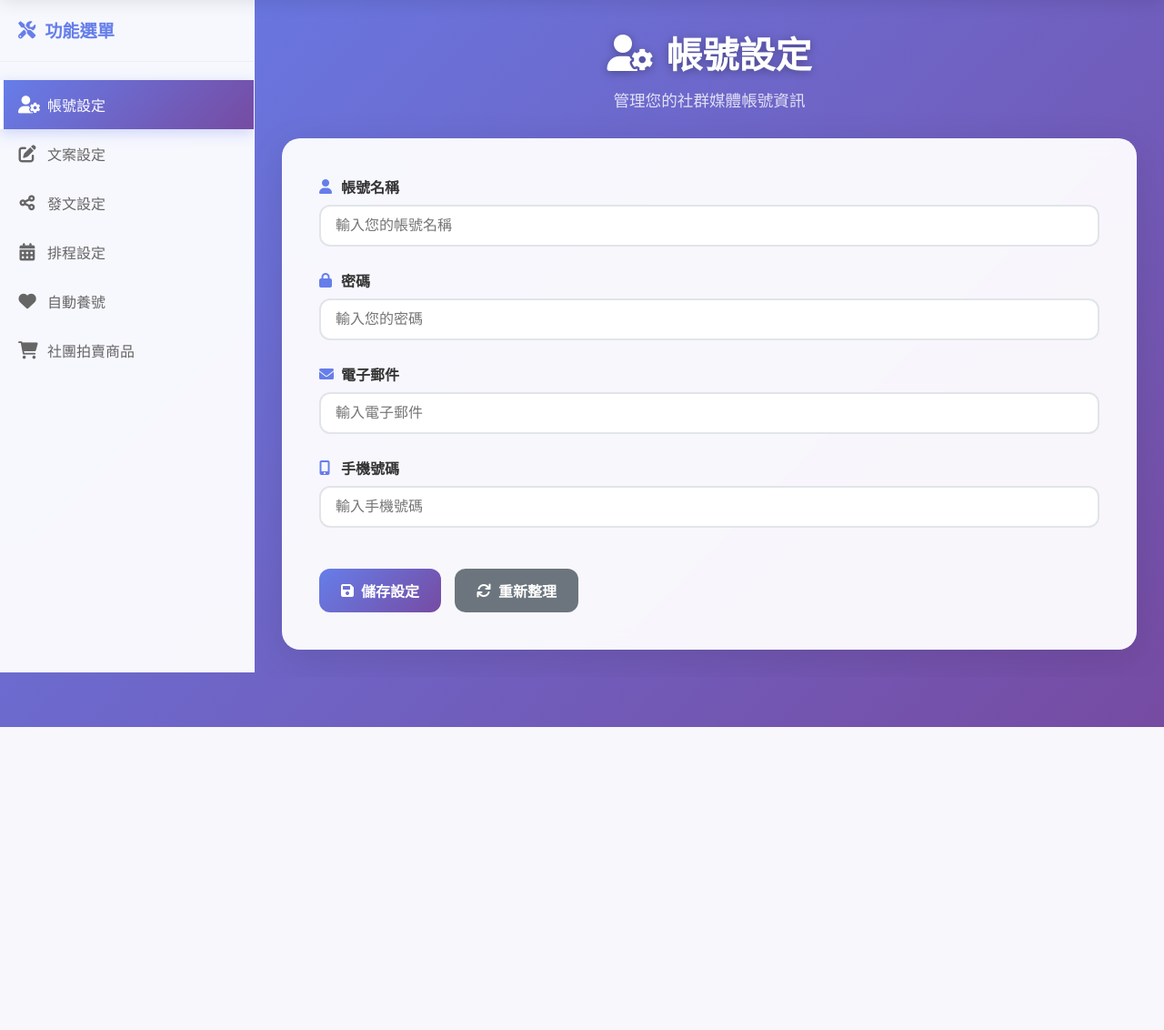
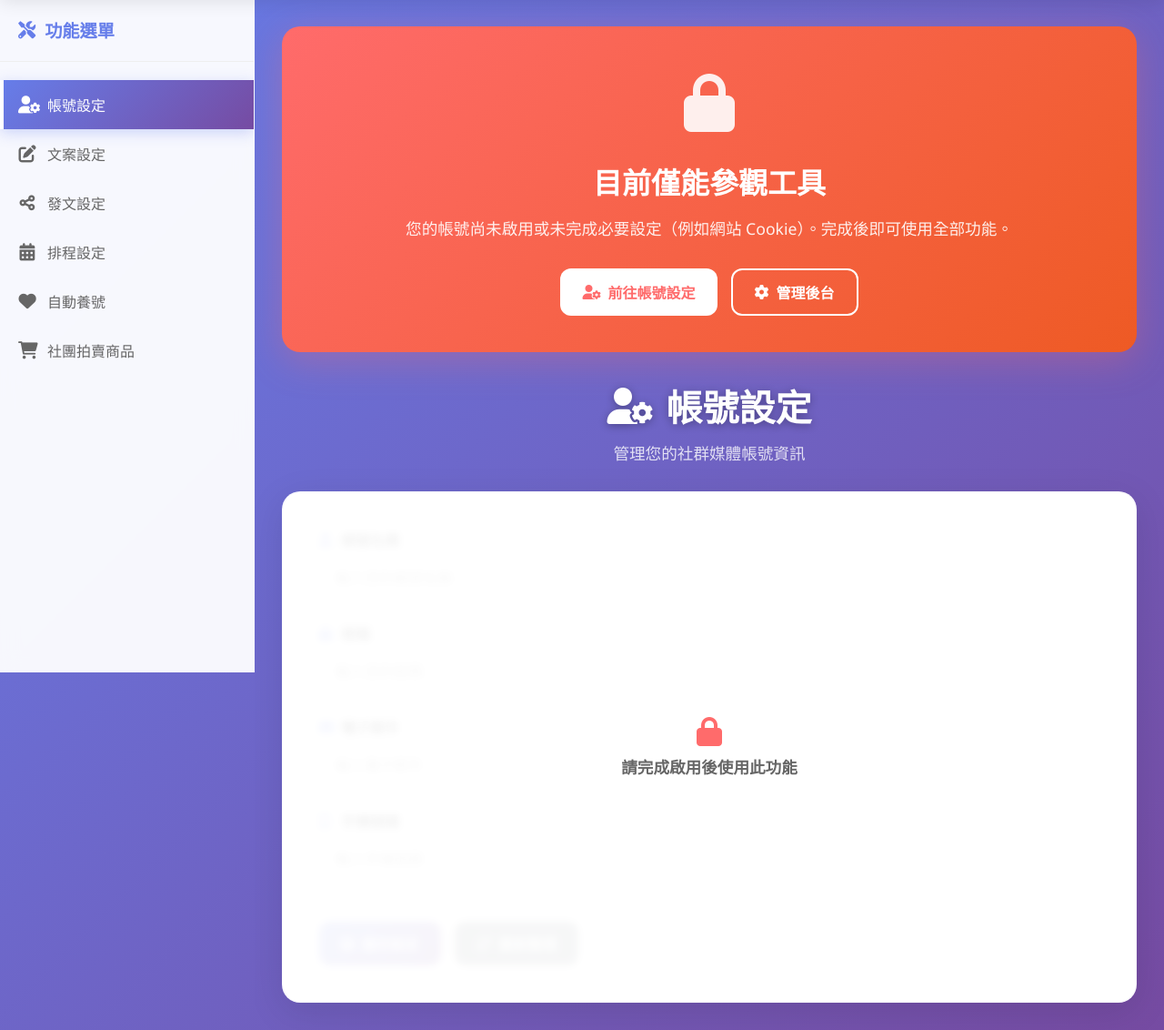
Before and after one commit to osmuntsun/Crawler_Web, a Django app: page /crawler/ in a window 1280 px wide. Shown: the part 61-1193 px from the top of the page at 91% size. Before the commit the page ends 860 px from the top, so only its background shows below. Run offline with Django 5.2, Linux system fonts and the light colour scheme; a user stored in the database is signed in.

Commit message:
爬蟲工具就緒提示，須根據用戶資料庫是否為有效，有效才可以提示準備就緒，不為有效則只能參觀工具，不可使用

```diff
--- a/CrawlerWeb/Crawler/static/Crawler/js/tool.js
+++ b/CrawlerWeb/Crawler/static/Crawler/js/tool.js
@@ -9,6 +9,9 @@ document.addEventListener('DOMContentLoaded', function() {
 		"auto养": document.getElementById('tab-auto养'),
 		"group-sale": document.getElementById('tab-group-sale'),
 	};
+
+	// 從後端注入的可用性旗標
+	const canUseTool = !!(window.CRAWLER_CAN_USE_TOOL);
 
 	// 切換分頁功能
 	function activateTab(tabKey) {
@@ -112,9 +115,9 @@ document.addEventListener('DOMContentLoaded', function() {
 		});
 	});
 
-	// 檢查是否為訪客模式
+	// 檢查是否為受限模式（不可使用工具）
 	const guestNotice = document.querySelector('.guest-notice');
-	const isGuest = guestNotice && (!guestNotice.style.display || guestNotice.style.display !== 'none');
+	const isRestricted = !canUseTool; // 未啟用或未登入 -> 受限
 
 	// 按鈕點擊處理
 	document.addEventListener('click', function(e) {
@@ -122,9 +125,9 @@ document.addEventListener('DOMContentLoaded', function() {
 			e.preventDefault();
 			const button = e.target;
 
-			// 如果是訪客模式且不是登入相關按鈕，顯示提示
-			if (isGuest && !button.closest('.notice-actions') && !button.closest('.nav-menu')) {
-				showNotification('請先登入後再使用此功能', 'warning');
+			// 若受限且不是提示卡/導覽的按鈕，禁止操作
+			if (isRestricted && !button.closest('.notice-actions') && !button.closest('.nav-menu')) {
+				showNotification('目前僅能參觀工具，請先登入並完成啟用', 'warning');
 				return;
 			}
 
@@ -247,10 +250,12 @@ document.addEventListener('DOMContentLoaded', function() {
 		}
 	});
 
-	// 初始化完成通知
-	setTimeout(() => {
-		showNotification('爬蟲工具已準備就緒！', 'success');
-	}, 1000);
+	// 僅對可用帳號顯示就緒提示
+	if (canUseTool) {
+		setTimeout(() => {
+			showNotification('爬蟲工具已準備就緒！', 'success');
+		}, 600);
+	}
 
 	// 導出全局函數供HTML使用
 	window.showNotification = showNotification;
--- a/CrawlerWeb/Crawler/templates/Crawler/tool.html
+++ b/CrawlerWeb/Crawler/templates/Crawler/tool.html
@@ -68,23 +68,35 @@
 
 		<!-- 內容區域 -->
 		<main class="content">
-			{% if not is_authenticated %}
-			<!-- 訪客模式提示 -->
+			{% if not can_use_tool %}
+			<!-- 訪客/受限模式提示 -->
 			<div class="guest-notice">
 				<div class="notice-card">
 					<div class="notice-icon">
 						<i class="fas fa-lock"></i>
 					</div>
-					<h2>需要登入才能使用爬蟲工具</h2>
-					<p>您目前以訪客身份瀏覽。要使用完整的爬蟲功能，請先登入您的帳號。</p>
+					<h2>目前僅能參觀工具</h2>
+					<p>
+						{% if not is_authenticated %}
+						您目前以訪客身份瀏覽。要使用完整的爬蟲功能，請先登入您的帳號。
+						{% else %}
+						您的帳號尚未啟用或未完成必要設定（例如網站 Cookie）。完成後即可使用全部功能。
+						{% endif %}
+					</p>
 					<div class="notice-actions">
+						{% if not is_authenticated %}
 						<a href="{% url 'Accounts:login' %}" class="btn btn-primary">
 							<i class="fas fa-sign-in-alt"></i> 立即登入
+						</a>
+						{% else %}
+						<a href="{% url 'Accounts:profile' %}" class="btn btn-primary">
+							<i class="fas fa-user-cog"></i> 前往帳號設定
 						</a>
 						{% if user.is_superuser %}
 						<a href="/admin/" class="btn btn-secondary">
 							<i class="fas fa-cog"></i> 管理後台
 						</a>
+						{% endif %}
 						{% endif %}
 					</div>
 				</div>
@@ -96,17 +108,17 @@
 					<h2><i class="fas fa-user-cog"></i> 帳號設定</h2>
 					<p>管理您的社群媒體帳號資訊</p>
 				</div>
-				<div class="card {% if not is_authenticated %}disabled{% endif %}">
+				<div class="card {% if not can_use_tool %}disabled{% endif %}">
 					<div class="card-body">
-						{% if not is_authenticated %}
+						{% if not can_use_tool %}
 						<div class="disabled-overlay">
 							<div class="disabled-message">
 								<i class="fas fa-lock"></i>
-								<span>請登入後使用此功能</span>
+								<span>請完成啟用後使用此功能</span>
 							</div>
 						</div>
 						{% endif %}
-						<form class="form-grid" {% if not is_authenticated %}style="pointer-events: none; opacity: 0.6;"{% endif %}>
+						<form class="form-grid" {% if not can_use_tool %}style="pointer-events: none; opacity: 0.6;"{% endif %}>
 							<div class="form-row">
 								<label><i class="fas fa-user"></i> 帳號名稱</label>
 								<input type="text" name="username" placeholder="輸入您的帳號名稱">
@@ -142,17 +154,17 @@
 					<h2><i class="fas fa-edit"></i> 文案設定</h2>
 					<p>建立和管理您的發文文案模板</p>
 				</div>
-				<div class="card {% if not is_authenticated %}disabled{% endif %}">
+				<div class="card {% if not can_use_tool %}disabled{% endif %}">
 					<div class="card-body">
-						{% if not is_authenticated %}
+						{% if not can_use_tool %}
 						<div class="disabled-overlay">
 							<div class="disabled-message">
 								<i class="fas fa-lock"></i>
-								<span>請登入後使用此功能</span>
+								<span>請完成啟用後使用此功能</span>
 							</div>
 						</div>
 						{% endif %}
-						<form class="form-grid" {% if not is_authenticated %}style="pointer-events: none; opacity: 0.6;"{% endif %}>
+						<form class="form-grid" {% if not can_use_tool %}style="pointer-events: none; opacity: 0.6;"{% endif %}>
 							<div class="form-row">
 								<label><i class="fas fa-file-alt"></i> 文案模板</label>
 								<textarea name="copy_template" rows="8" placeholder="輸入您的文案模板，支援變數如 {product_name}, {price}, {description}"></textarea>
@@ -184,17 +196,17 @@
 					<h2><i class="fas fa-share-alt"></i> 發文設定</h2>
 					<p>設定發文平台和內容</p>
 				</div>
-				<div class="card {% if not is_authenticated %}disabled{% endif %}">
+				<div class="card {% if not can_use_tool %}disabled{% endif %}">
 					<div class="card-body">
-						{% if not is_authenticated %}
+						{% if not can_use_tool %}
 						<div class="disabled-overlay">
 							<div class="disabled-message">
 								<i class="fas fa-lock"></i>
-								<span>請登入後使用此功能</span>
+								<span>請完成啟用後使用此功能</span>
 							</div>
 						</div>
 						{% endif %}
-						<form class="form-grid" {% if not is_authenticated %}style="pointer-events: none; opacity: 0.6;"{% endif %}>
+						<form class="form-grid" {% if not can_use_tool %}style="pointer-events: none; opacity: 0.6;"{% endif %}>
 							<div class="form-row">
 								<label><i class="fas fa-globe"></i> 發文平台</label>
 								<select name="platform" class="form-select">
@@ -239,17 +251,17 @@
 					<h2><i class="fas fa-calendar-alt"></i> 排程設定</h2>
 					<p>設定自動發文的時間和頻率</p>
 				</div>
-				<div class="card {% if not is_authenticated %}disabled{% endif %}">
+				<div class="card {% if not can_use_tool %}disabled{% endif %}">
 					<div class="card-body">
-						{% if not is_authenticated %}
+						{% if not can_use_tool %}
 						<div class="disabled-overlay">
 							<div class="disabled-message">
 								<i class="fas fa-lock"></i>
-								<span>請登入後使用此功能</span>
+								<span>請完成啟用後使用此功能</span>
 							</div>
 						</div>
 						{% endif %}
-						<form class="form-grid" {% if not is_authenticated %}style="pointer-events: none; opacity: 0.6;"{% endif %}>
+						<form class="form-grid" {% if not can_use_tool %}style="pointer-events: none; opacity: 0.6;"{% endif %}>
 							<div class="form-row">
 								<label><i class="fas fa-play"></i> 開始時間</label>
 								<input type="datetime-local" name="start_time">
@@ -310,17 +322,17 @@
 					<h2><i class="fas fa-heart"></i> 自動養號</h2>
 					<p>自動化互動以提升帳號活躍度</p>
 				</div>
-				<div class="card {% if not is_authenticated %}disabled{% endif %}">
+				<div class="card {% if not can_use_tool %}disabled{% endif %}">
 					<div class="card-body">
-						{% if not is_authenticated %}
+						{% if not can_use_tool %}
 						<div class="disabled-overlay">
 							<div class="disabled-message">
 								<i class="fas fa-lock"></i>
-								<span>請登入後使用此功能</span>
+								<span>請完成啟用後使用此功能</span>
 							</div>
 						</div>
 						{% endif %}
-						<form class="form-grid" {% if not is_authenticated %}style="pointer-events: none; opacity: 0.6;"{% endif %}>
+						<form class="form-grid" {% if not can_use_tool %}style="pointer-events: none; opacity: 0.6;"{% endif %}>
 							<div class="form-row">
 								<label><i class="fas fa-chart-line"></i> 每日互動次數</label>
 								<input type="number" name="daily_actions" min="0" value="5" class="form-control">
@@ -373,17 +385,17 @@
 					<h2><i class="fas fa-shopping-cart"></i> 社團拍賣商品</h2>
 					<p>管理您的商品資訊和庫存</p>
 				</div>
-				<div class="card {% if not is_authenticated %}disabled{% endif %}">
+				<div class="card {% if not can_use_tool %}disabled{% endif %}">
 					<div class="card-body">
-						{% if not is_authenticated %}
+						{% if not can_use_tool %}
 						<div class="disabled-overlay">
 							<div class="disabled-message">
 								<i class="fas fa-lock"></i>
-								<span>請登入後使用此功能</span>
+								<span>請完成啟用後使用此功能</span>
 							</div>
 						</div>
 						{% endif %}
-						<form class="form-grid" {% if not is_authenticated %}style="pointer-events: none; opacity: 0.6;"{% endif %}>
+						<form class="form-grid" {% if not can_use_tool %}style="pointer-events: none; opacity: 0.6;"{% endif %}>
 							<div class="form-row">
 								<label><i class="fas fa-box"></i> 商品名稱</label>
 								<input type="text" name="product_name" placeholder="輸入商品名稱">
@@ -442,6 +454,7 @@
 	<!-- 通知區域 -->
 	<div id="notifications" class="notifications"></div>
 
+	<script>window.CRAWLER_CAN_USE_TOOL = {{ can_use_tool|yesno:'true,false' }};</script>
 	<script src="{% static 'Crawler/js/tool.js' %}"></script>
 </body>
 </html>
--- a/CrawlerWeb/Crawler/views.py
+++ b/CrawlerWeb/Crawler/views.py
@@ -2,6 +2,7 @@ from django.shortcuts import render, redirect
 from django.http import Http404
 from django.contrib.auth.decorators import login_required
 from django.contrib import messages
+from Accounts.models import WebsiteCookie
 
 
 def tool(request):
@@ -9,9 +10,13 @@ def tool(request):
 	爬蟲工具頁面 - 訪客可以參觀，但需要登入才能使用
 	"""
 	try:
+		can_use_tool = False
+		if request.user.is_authenticated:
+			can_use_tool = WebsiteCookie.objects.filter(user=request.user, is_active=True).exists()
 		context = {
 			'is_authenticated': request.user.is_authenticated,
 			'user': request.user,
+			'can_use_tool': can_use_tool,
 		}
 		return render(request, 'Crawler/tool.html', context)
 	except Exception as e:
```
Also changed, not shown: CrawlerWeb/db.sqlite3.
